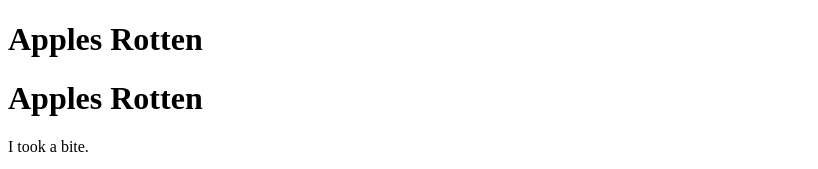
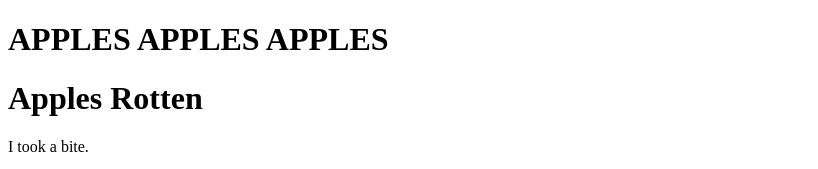
Before and after one commit to sbuckius/net-art-apple, a plain HTML site: page index.html in a window 1280 px wide. Shown: the top 169 px of the page, without its empty margins (0-818 px from the left). Drawn offline with Linux system fonts and the light colour scheme.

Commit message:
Update index.html

```diff
--- a/index.html
+++ b/index.html
@@ -7,7 +7,7 @@
 
 <body>
 
-<h1>Apples Rotten</h1>
+<h1>APPLES APPLES APPLES</h1>
 <h1>Apples Rotten</h1>
 <p>I took a bite.</p>
 <p>I took a bite.</p>
```
